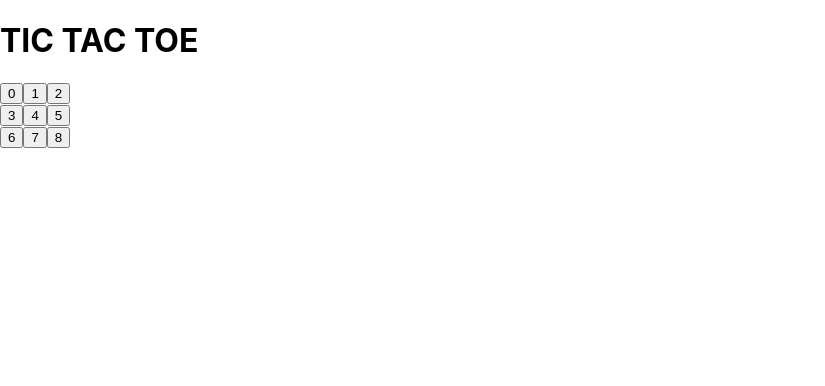
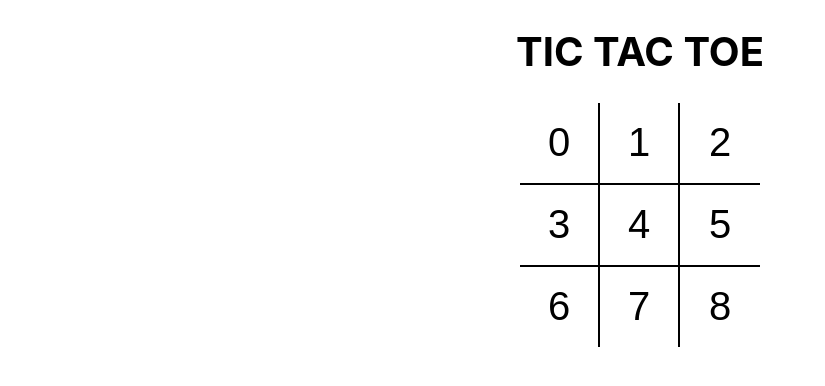
Before and after one commit to aditimishra901/tictactoe, a React (Create React App) app: page / in a window 1280 px wide. Shown: the top 386 px of the page, without its empty margins (0-825 px from the left). Built offline with nearby package versions, Linux system fonts and the light colour scheme.

Commit message:
css styling

```diff
--- a/src/App.js
+++ b/src/App.js
@@ -1,8 +1,11 @@
 import React from "react";
 import Board from "./components/Board";
+
+import "./styles/root.css";
+
 function App() {
   return (
-   <div>
+   <div className="app">
      <h1>TIC TAC TOE</h1>
      <Board/>
    </div>
--- a/src/components/Board.js
+++ b/src/components/Board.js
@@ -3,18 +3,18 @@ import Square from "./Square";
 const Board = ()=> {
 
   return (
-    <div>
-           <div>
+    <div className="board">
+           <div className="board-row">
            <Square value ={0}/>
            <Square value={1} />
            <Square value={2} />
            </div>
-           <div>
+           <div className="board-row">
            <Square value={3} />
            <Square value={4}/>
            <Square value={5}/>
            </div>
-           <div>
+           <div className="board-row">
            <Square value={6}/>
            <Square value={7}/>
            <Square value={8}/>
--- a/src/components/Square.js
+++ b/src/components/Square.js
@@ -3,7 +3,7 @@ import React from "react";
 const Square = ({value}) => {
 
   return (
-    <button type ="button">{value}</button>
+    <button type ="button" className ="square">{value}</button>
   ) ;
 }
 
--- /dev/null
+++ b/src/styles/root.css
@@ -0,0 +1,44 @@
+body {
+  padding: 0;
+  margin: 0;
+}
+
+button {
+  background: none;
+  border: none;
+  outline: none;
+}
+  button:hover {
+    cursor: pointer;
+  }
+
+
+.app {
+  font-size: 20px;
+  display: flex;
+  flex-direction: column;
+  align-items: center;
+}
+
+
+  .board-row {
+    display: flex;
+    flex-direction: row;
+    border-bottom: 2px solid #000;
+  }
+    .board-row:last-child {
+      border-bottom: none;
+    }
+    .square {
+      width: 80px;
+      height: 80px;
+      border-right: 2px solid #000;
+      font-size: 2.5rem;
+      padding: 0;
+      overflow: hidden;
+      transition: all 0.2s;
+
+    }
+    .square:last-child {
+      border-right: none;
+    }
```
